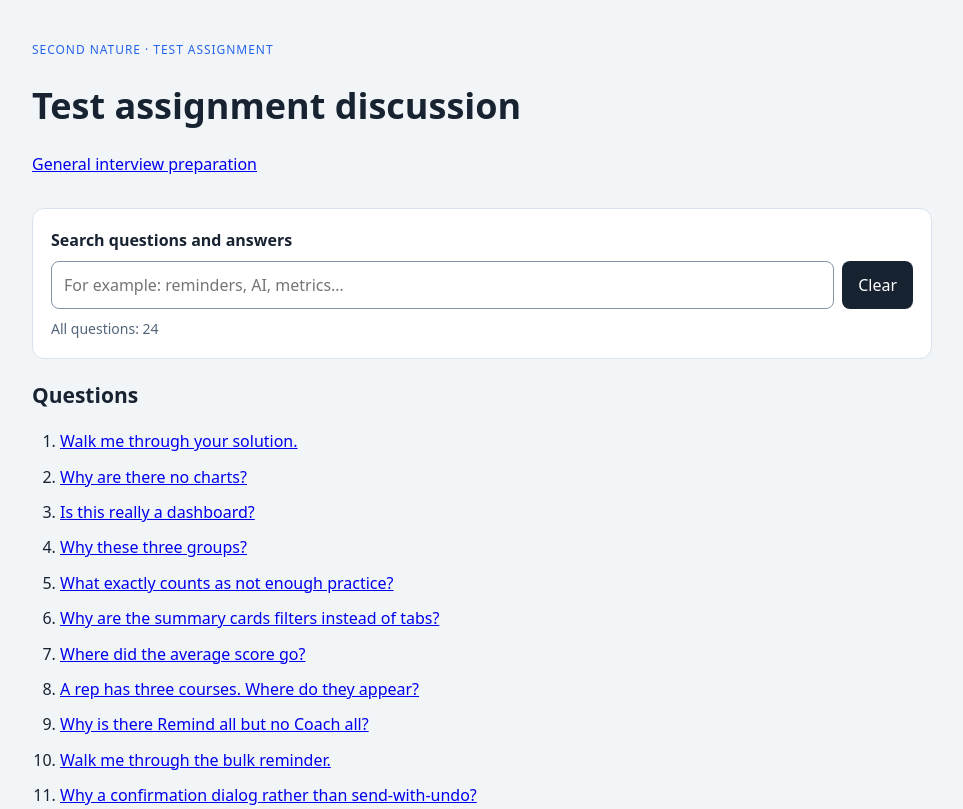
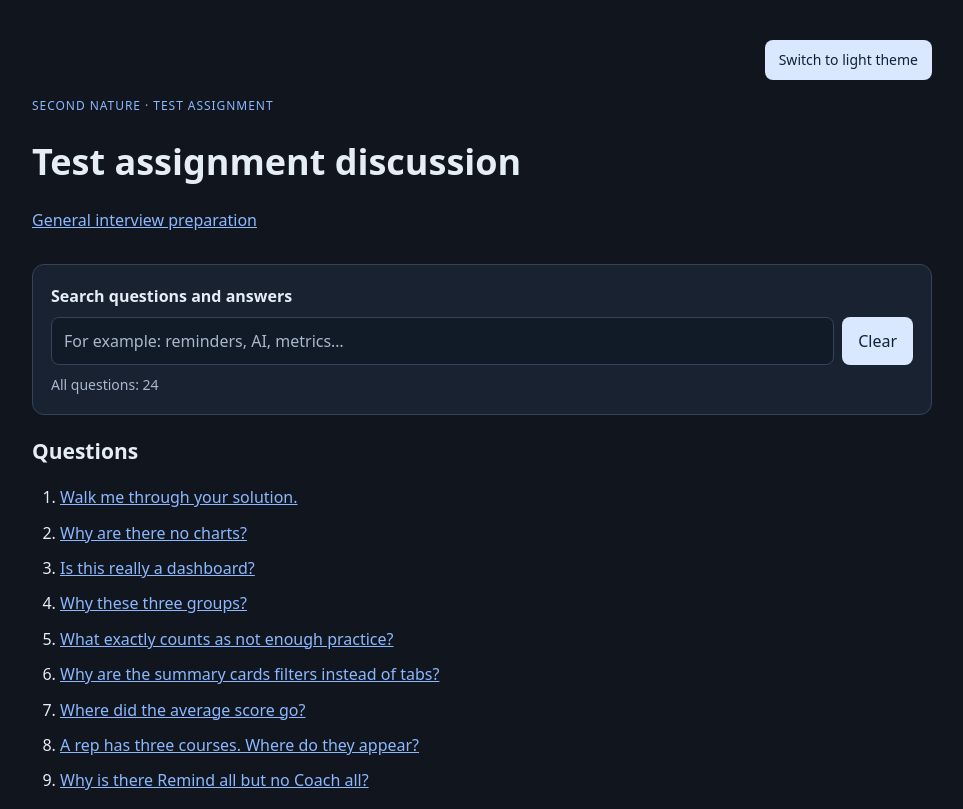
Before and after one commit to Lippz/lippz.github.io, a plain HTML site: page prep/second-nature/test-assignment/index.html in a window 1280 px wide. Shown: the top 809 px of the page, without its empty margins (158-1121 px from the left). Drawn offline with Linux system fonts and the light colour scheme.

Commit message:
Add persistent theme toggle with dark default to preparation page

```diff
--- a/prep/second-nature/test-assignment/index.html
+++ b/prep/second-nature/test-assignment/index.html
@@ -1,8 +1,12 @@
-<!doctype html><html lang="en"><head><meta charset="utf-8"><meta name="viewport" content="width=device-width,initial-scale=1"><title>Second Nature · Test assignment prep</title><style>
+<!doctype html><html lang="en"><head><script>(()=>{let theme='dark';try{const saved=localStorage.getItem('second-nature-prep-theme');if(saved==='light'||saved==='dark')theme=saved}catch(e){}document.documentElement.dataset.theme=theme;})();</script><meta charset="utf-8"><meta name="viewport" content="width=device-width,initial-scale=1"><title>Second Nature · Test assignment prep</title><style>
 :root{font-family:system-ui,sans-serif;color:#182332;background:#f2f5f8;line-height:1.65}body{max-width:900px;margin:40px auto;padding:0 22px 70px}h1{line-height:1.2;font-size:36px}h2{font-size:21px;line-height:1.4}header{margin-bottom:30px}article{background:white;border:1px solid #dae2eb;border-radius:16px;padding:24px;margin:18px 0}.meta,.note{color:#536479}.answer{border-left:3px solid #2563eb;padding-left:18px;font-size:18px}.tag{font-size:12px;letter-spacing:.08em;text-transform:uppercase;color:#2563eb}.pending{border-style:dashed}button{font:inherit;background:#182332;color:white;border:0;border-radius:8px;padding:8px 16px;cursor:pointer}nav{display:flex;gap:12px;align-items:center;flex-wrap:wrap}label{cursor:pointer}.hide-notes .note{display:none}footer{font-size:14px;color:#536479}@media print{body{margin:0;max-width:none;background:white}nav{display:none}article{break-inside:avoid;padding:16px;margin:12px 0}h1{font-size:28px}.answer{font-size:15px}}
 
 [hidden]{display:none!important}.search-box{margin:22px 0;padding:18px;background:#fff;border:1px solid #dae2eb;border-radius:12px}.search-box label{display:block;font-weight:600;margin-bottom:8px}.search-row{display:flex;gap:8px}.search-row input{flex:1;min-width:0;font:inherit;padding:10px 12px;border:1px solid #8293a8;border-radius:8px}.search-row input:focus{outline:3px solid #bfdbfe;border-color:#2563eb}#search-status{margin:8px 0 0;font-size:14px;color:#536479}#no-results{padding:20px;background:#fff;border-radius:12px}#plan ol{padding-left:28px}#plan li{margin:9px 0}#plan li::marker{content:attr(data-number) '. '}article{scroll-margin-top:20px}@media print{.search-box,#no-results{display:none}}
-</style></head><body><header><p class="tag">Second Nature · Test assignment</p><h1>Test assignment discussion</h1><a href="../">General interview preparation</a></header>
+
+:root{color-scheme:dark;--page:#10151e;--panel:#192230;--text:#e5edf7;--muted:#a9b8cc;--border:#354459;--accent:#8cb8ff;--button:#d9e7ff;--button-text:#11213b;--field:#111a27;--focus:#2b5288}
+:root[data-theme="light"]{color-scheme:light;--page:#f2f5f8;--panel:#fff;--text:#182332;--muted:#536479;--border:#dae2eb;--accent:#245dcc;--button:#182332;--button-text:#fff;--field:#fff;--focus:#bfdbfe}
+:root{background:var(--page);color:var(--text)}article,.search-box,#no-results{background:var(--panel);border-color:var(--border)}a,.tag{color:var(--accent)}.answer{border-color:var(--accent)}.meta,.note,footer,#search-status{color:var(--muted)}button{background:var(--button);color:var(--button-text)}.search-row input{background:var(--field);color:var(--text);border-color:var(--border)}.search-row input::placeholder{color:var(--muted);opacity:1}.search-row input:focus{outline-color:var(--focus);border-color:var(--accent)}.theme-toolbar{display:flex;justify-content:flex-end;margin-bottom:16px}#theme-toggle{font-size:14px;padding:8px 14px;min-height:40px}a:focus-visible,button:focus-visible{outline:3px solid var(--accent);outline-offset:4px}@media print{:root{color-scheme:light;background:white;color:#182332}.theme-toolbar{display:none}article{background:white;color:#182332;border-color:#dae2eb}.answer{border-color:#2563eb}a,.tag{color:#245dcc}}
+</style></head><body><div class="theme-toolbar"><button id="theme-toggle" type="button">Switch to light theme</button></div><header><p class="tag">Second Nature · Test assignment</p><h1>Test assignment discussion</h1><a href="../">General interview preparation</a></header>
 <section class="search-box" aria-label="Search preparation notes"><label for="question-search">Search questions and answers</label><div class="search-row"><input id="question-search" type="search" placeholder="For example: reminders, AI, metrics…" autocomplete="off" aria-controls="plan"><button type="button" id="clear-search">Clear</button></div><p id="search-status" role="status" aria-live="polite"></p></section><section id="plan"><h2>Questions</h2><ol>
 <li><a href="#q1">Walk me through your solution.</a></li>
 <li><a href="#q2">Why are there no charts?</a></li>
@@ -87,4 +91,4 @@
   });
   filter();
 })();
-</script></body></html>
+</script><script>(()=>{const button=document.getElementById('theme-toggle');function render(){const dark=document.documentElement.dataset.theme!=='light';button.textContent=dark?'Switch to light theme':'Switch to dark theme';button.setAttribute('aria-label',button.textContent)}button.addEventListener('click',()=>{const theme=document.documentElement.dataset.theme==='light'?'dark':'light';document.documentElement.dataset.theme=theme;try{localStorage.setItem('second-nature-prep-theme',theme)}catch(e){}render()});window.addEventListener('storage',event=>{if(event.key==='second-nature-prep-theme'){document.documentElement.dataset.theme=event.newValue==='light'?'light':'dark';render()}});render()})();</script></body></html>
```
